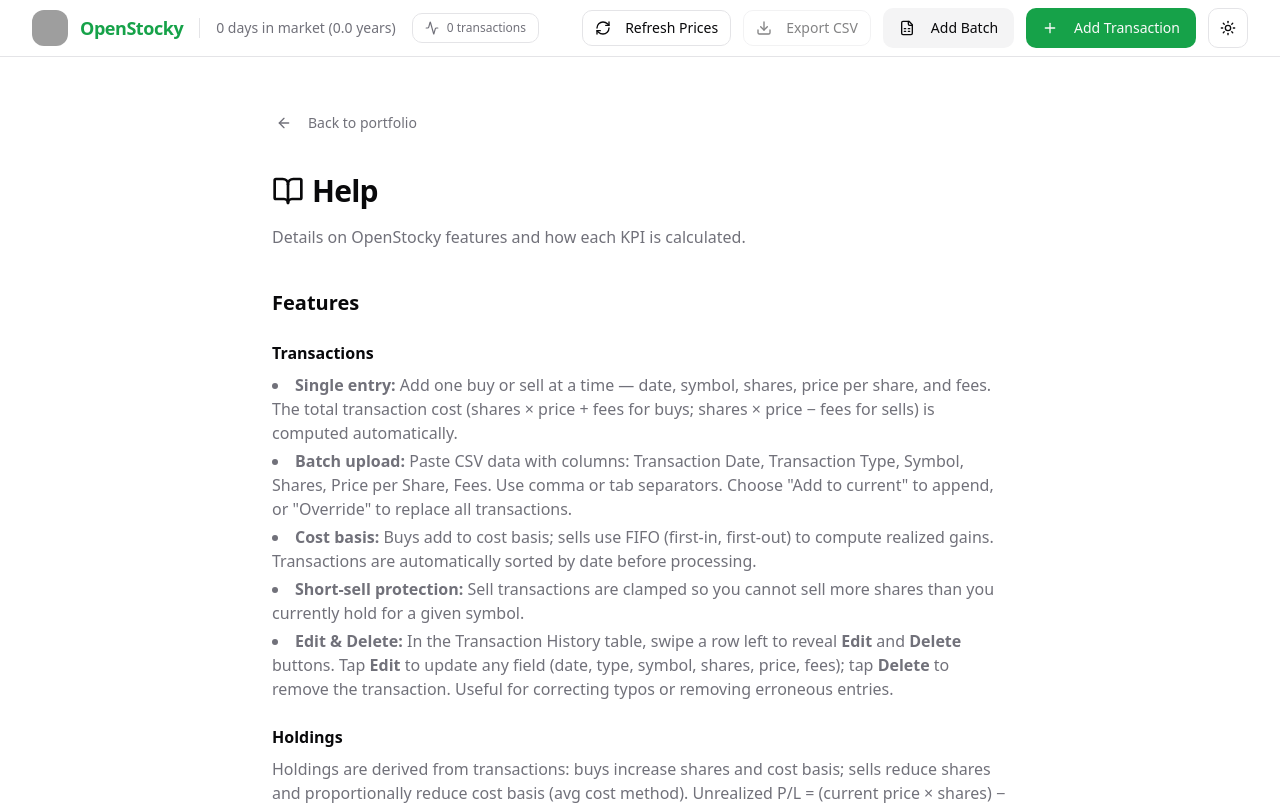
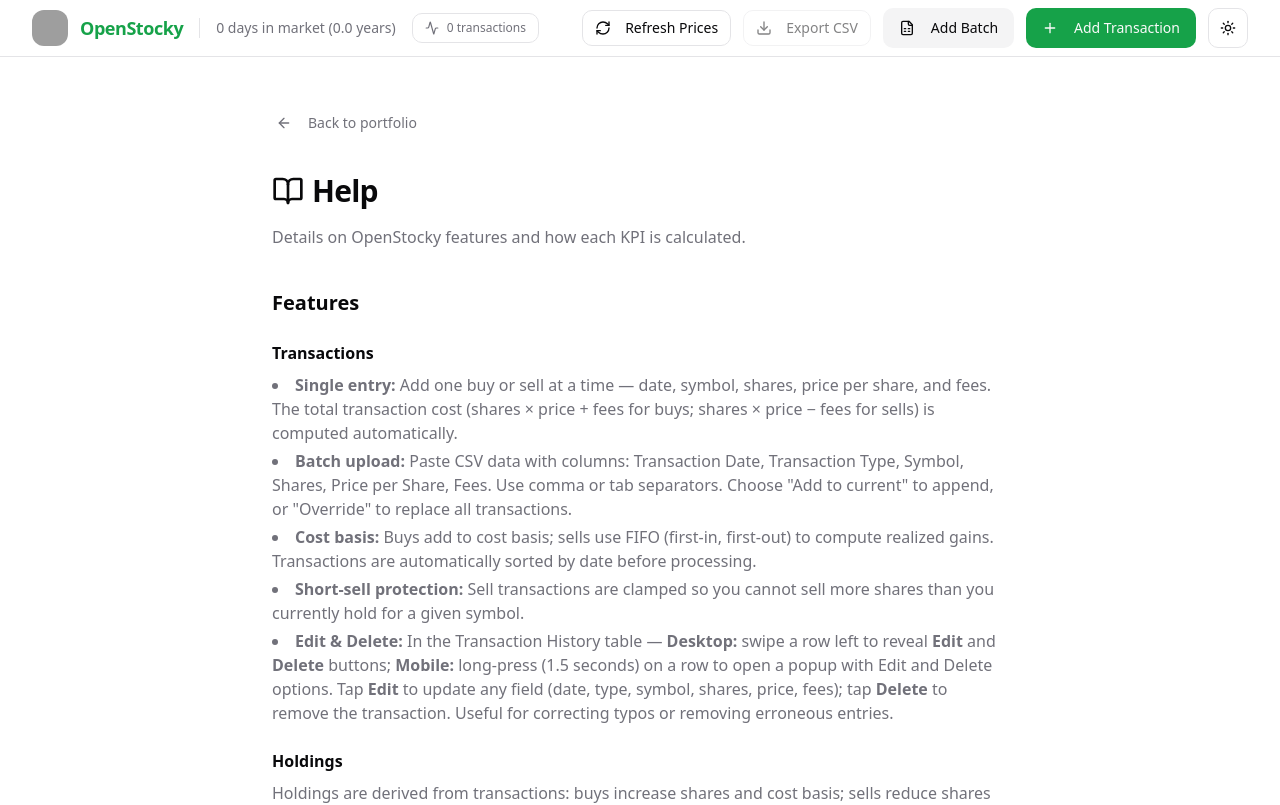
Before and after one commit to Paramboia/OpenStocky, a Next.js app: page /help in a window 1280 px wide. Shown: the top 805 px of the page. Built offline with nearby package versions, Linux system fonts and the light colour scheme; no server answers; grey boxes are pictures that could not be loaded.

Commit message:
Update page.tsx

```diff
--- a/app/help/page.tsx
+++ b/app/help/page.tsx
@@ -69,7 +69,7 @@
             <strong>Short-sell protection:</strong> Sell transactions are clamped so you cannot sell more shares than you currently hold for a given symbol.
           </li>
           <li>
-            <strong>Edit &amp; Delete:</strong> In the Transaction History table, swipe a row left to reveal <strong>Edit</strong> and <strong>Delete</strong> buttons. Tap <strong>Edit</strong> to update any field (date, type, symbol, shares, price, fees); tap <strong>Delete</strong> to remove the transaction. Useful for correcting typos or removing erroneous entries.
+            <strong>Edit &amp; Delete:</strong> In the Transaction History table — <strong>Desktop:</strong> swipe a row left to reveal <strong>Edit</strong> and <strong>Delete</strong> buttons; <strong>Mobile:</strong> long-press (1.5 seconds) on a row to open a popup with Edit and Delete options. Tap <strong>Edit</strong> to update any field (date, type, symbol, shares, price, fees); tap <strong>Delete</strong> to remove the transaction. Useful for correcting typos or removing erroneous entries.
           </li>
         </ul>
 
```
